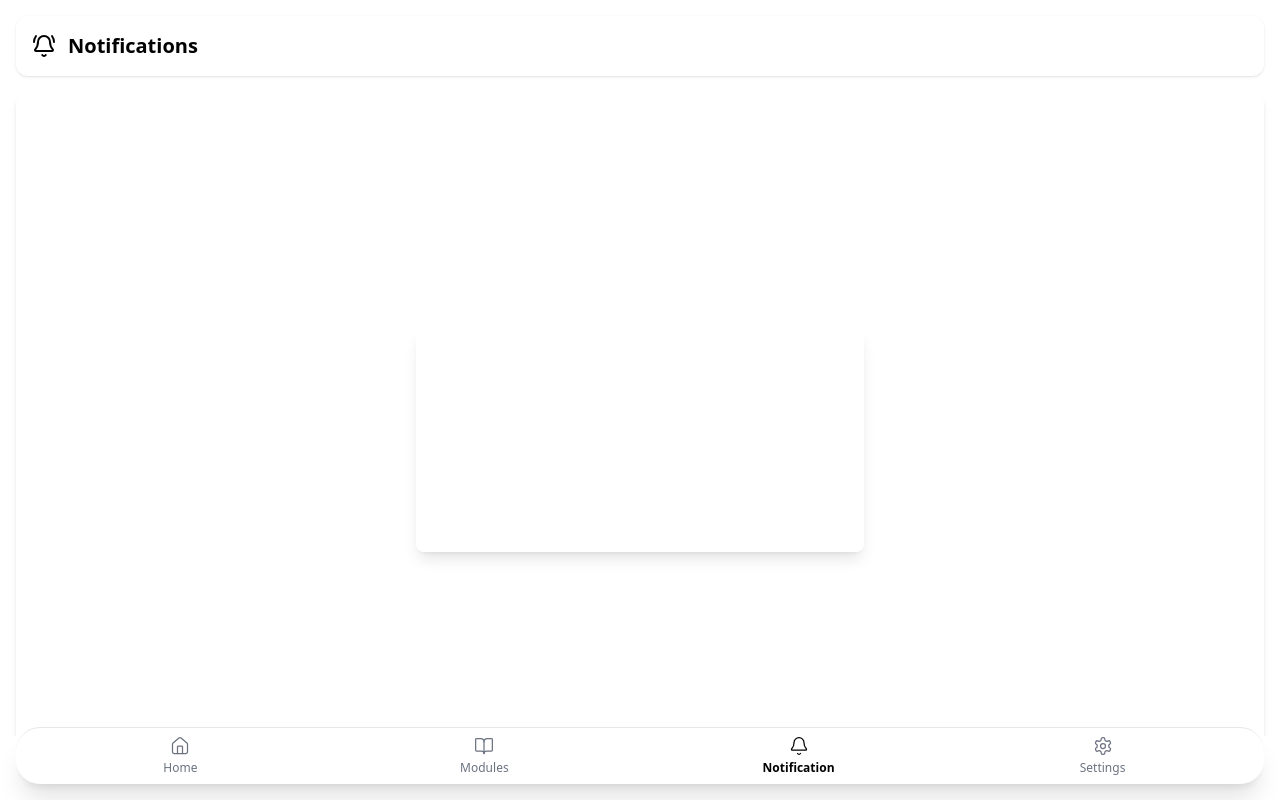
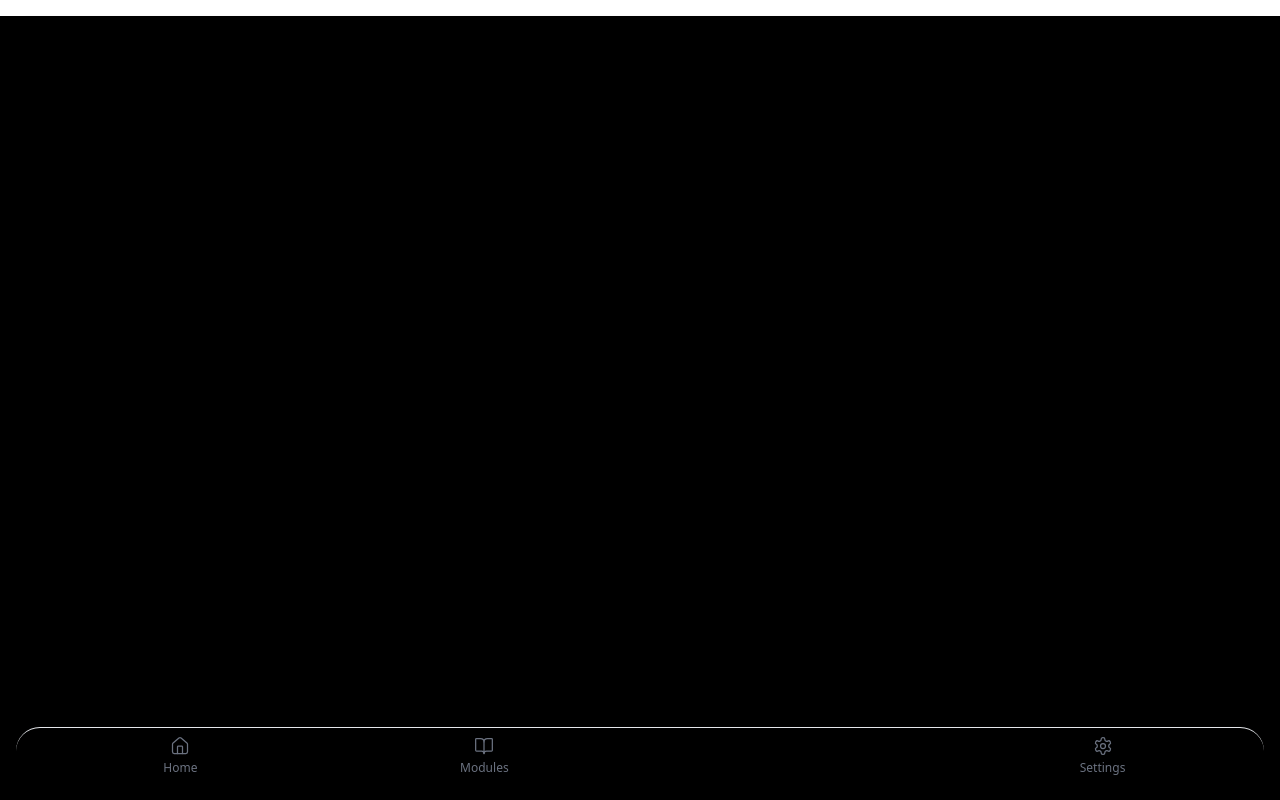
Before and after one commit to tortangChris/EduAR-IL, a React (Vite) app: page /notification in a window 1280 px wide. Built offline with nearby package versions, Linux system fonts and the light colour scheme; no server answers.

Commit message:
camera testing v3

```diff
--- a/src/components/NotificationContent.jsx
+++ b/src/components/NotificationContent.jsx
@@ -7,7 +7,7 @@ const NotificationContent = () => {
     const openBackCamera = async () => {
       try {
         const stream = await navigator.mediaDevices.getUserMedia({
-          video: { facingMode: { exact: "environment" } } // back camera
+          video: { facingMode: { exact: "environment" } }
         });
         if (videoRef.current) {
           videoRef.current.srcObject = stream;
@@ -15,7 +15,7 @@ const NotificationContent = () => {
       } catch (err) {
         console.error("Error accessing back camera:", err);
 
-        // fallback sa front camera kung walang back cam
+        // fallback sa front camera
         try {
           const fallbackStream = await navigator.mediaDevices.getUserMedia({ video: true });
           if (videoRef.current) {
@@ -31,12 +31,12 @@ const NotificationContent = () => {
   }, []);
 
   return (
-    <div className="bg-base-200 rounded-xl shadow-md h-[calc(100vh-6.5rem)] flex flex-col items-center justify-center text-center p-6 space-y-2">
+    <div className="fixed inset-0 bg-black flex items-center justify-center">
       <video
         ref={videoRef}
         autoPlay
         playsInline
-        className="w-full max-w-md rounded-lg shadow-lg"
+        className="w-full h-full object-cover"
       />
     </div>
   );
```
